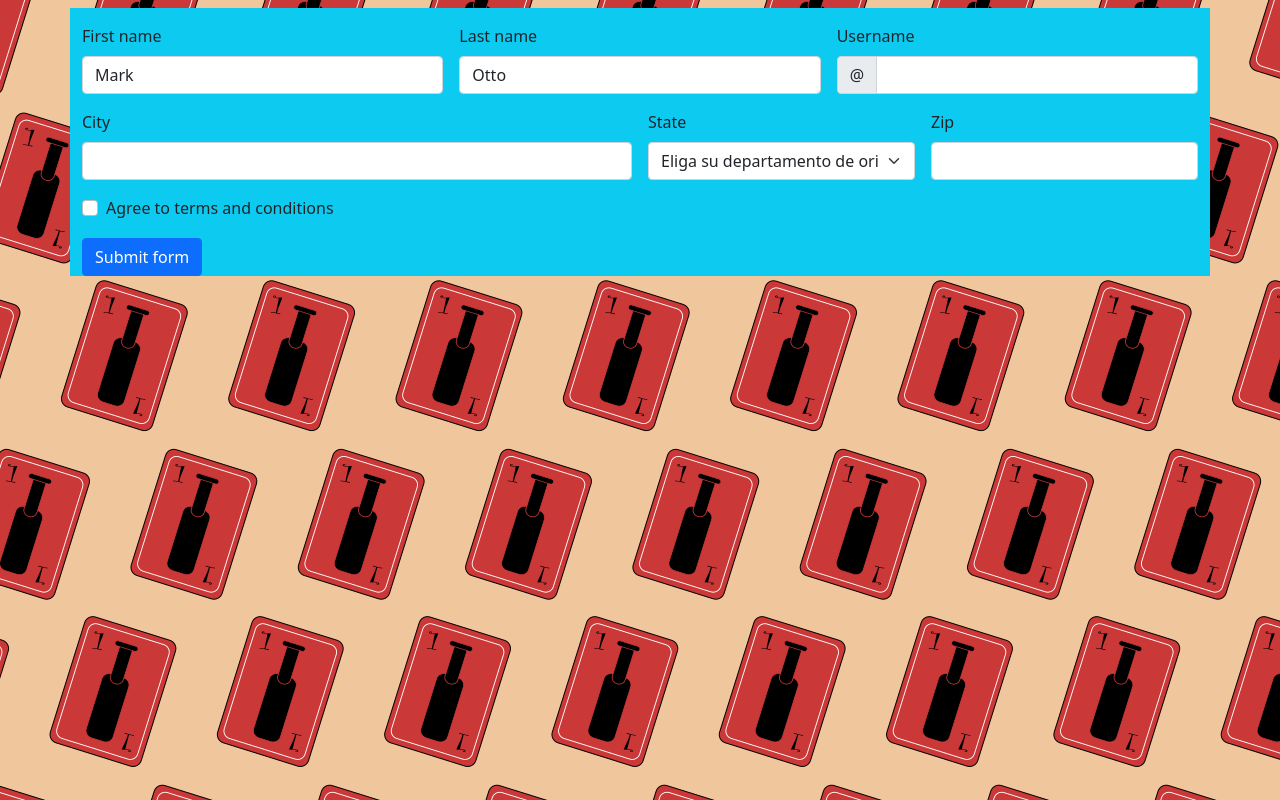
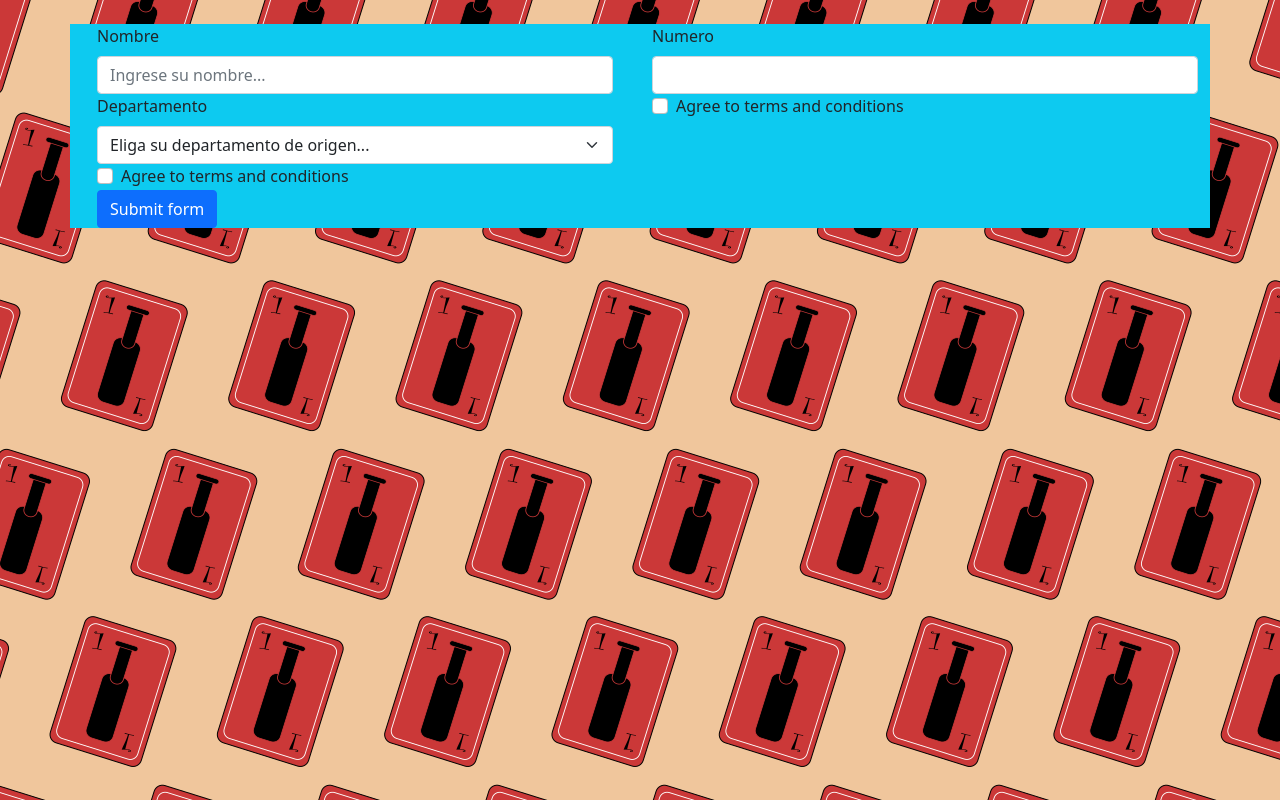
Before and after one commit to imjoaki/jogoDoPrevia, a plain HTML site: page profile.html in a window 1280 px wide. Drawn offline with nearby package versions, Linux system fonts and the light colour scheme.

Commit message:
Inputs
asdsad

```diff
--- a/profile.html
+++ b/profile.html
@@ -39,57 +39,23 @@
   </head>
   <body>
     <div class="container bg-info my-4">
-      <form class="row g-3 needs-validation" novalidate>
-        <div class="col-md-4">
-          <label for="validationCustom01" class="form-label">First name</label>
+      <div class="row">
+        <form class="col-6 needs-validation" novalidate>
+          <div class="col">
+            <label for="validationCustom01" class="form-label">Nombre</label>
             <input
               type="text"
               class="form-control"
               id="validationCustom01"
-            value="Mark"
+              placeholder="Ingrese su nombre..."
               required
             />
             <div class="valid-feedback">Looks good!</div>
           </div>
-        <div class="col-md-4">
-          <label for="validationCustom02" class="form-label">Last name</label>
-          <input
-            type="text"
-            class="form-control"
-            id="validationCustom02"
-            value="Otto"
-            required
-          />
-          <div class="valid-feedback">Looks good!</div>
-        </div>
-        <div class="col-md-4">
-          <label for="validationCustomUsername" class="form-label"
-            >Username</label
+          <div class="col">
+            <label for="validationCustom04" class="form-label"
+              >Departamento</label
             >
-          <div class="input-group has-validation">
-            <span class="input-group-text" id="inputGroupPrepend">@</span>
-            <input
-              type="text"
-              class="form-control"
-              id="validationCustomUsername"
-              aria-describedby="inputGroupPrepend"
-              required
-            />
-            <div class="invalid-feedback">Please choose a username.</div>
-          </div>
-        </div>
-        <div class="col-md-6">
-          <label for="validationCustom03" class="form-label">City</label>
-          <input
-            type="text"
-            class="form-control"
-            id="validationCustom03"
-            required
-          />
-          <div class="invalid-feedback">Please provide a valid city.</div>
-        </div>
-        <div class="col-md-3">
-          <label for="validationCustom04" class="form-label">State</label>
             <select class="form-select" id="validationCustom04" required>
               <option selected disabled value="">
                 Eliga su departamento de origen...
@@ -115,19 +81,9 @@
               <option>Treinta y Tres</option>
               <option>Fuera del pais...</option>
             </select>
-          <div class="invalid-feedback">Po</div>
+            <div class="invalid-feedback">Pon un departamento por favor</div>
           </div>
-        <div class="col-md-3">
-          <label for="validationCustom05" class="form-label">Zip</label>
-          <input
-            type="text"
-            class="form-control"
-            id="validationCustom05"
-            required
-          />
-          <div class="invalid-feedback">Please provide a valid zip.</div>
-        </div>
-        <div class="col-12">
+          <div class="col my-auto">
             <div class="form-check">
               <input
                 class="form-check-input"
@@ -148,6 +104,32 @@
             <button class="btn btn-primary" type="submit">Submit form</button>
           </div>
         </form>
+
+        <div class="col-6">
+          <label for="numero">Numero</label>
+          <input
+            type="number"
+            name="numero"
+            id="elNumero"
+            class="form-control"
+          />
+          <div class="form-check">
+            <input
+              class="form-check-input"
+              type="checkbox"
+              value=""
+              id="invalidCheck"
+              required
+            />
+            <label class="form-check-label" for="invalidCheck">
+              Agree to terms and conditions
+            </label>
+            <div class="invalid-feedback">
+              You must agree before submitting.
+            </div>
+          </div>
+        </div>
+      </div>
     </div>
     <script src="profile.js"></script>
   </body>
```
Lines whose indentation alone changed are shown as unchanged.
